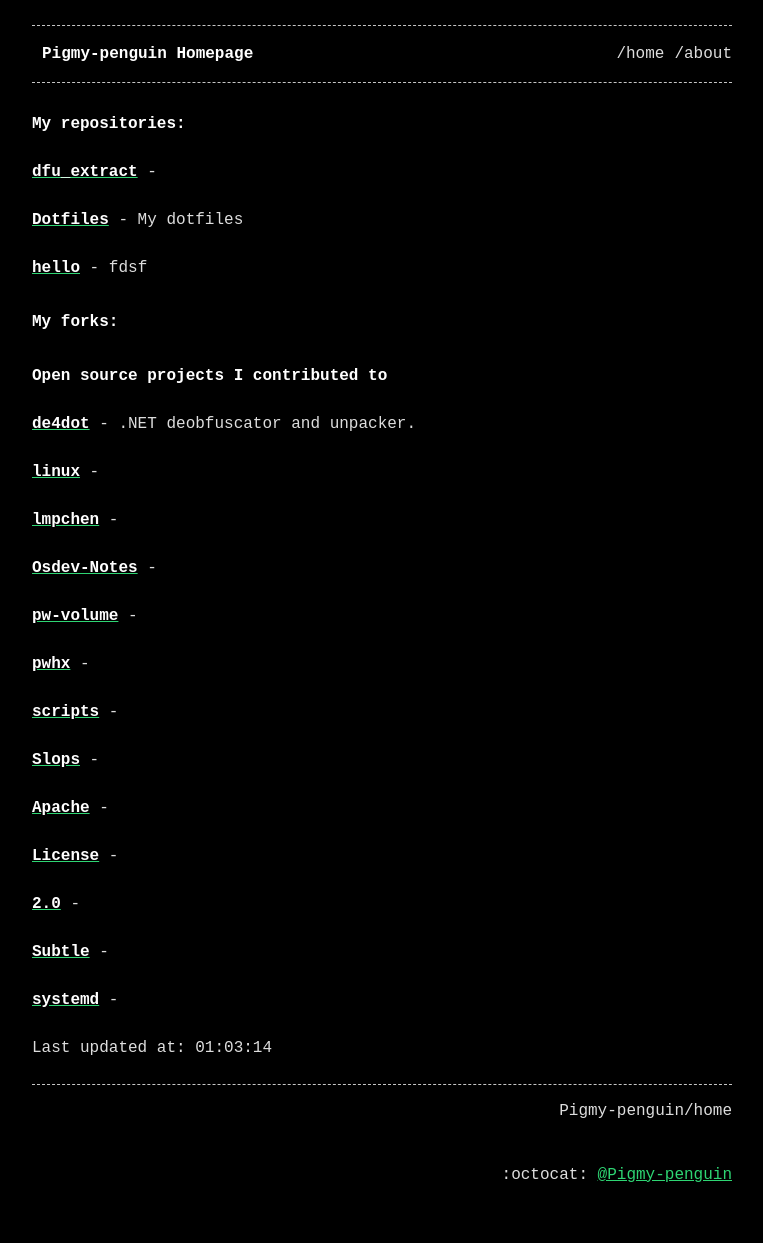
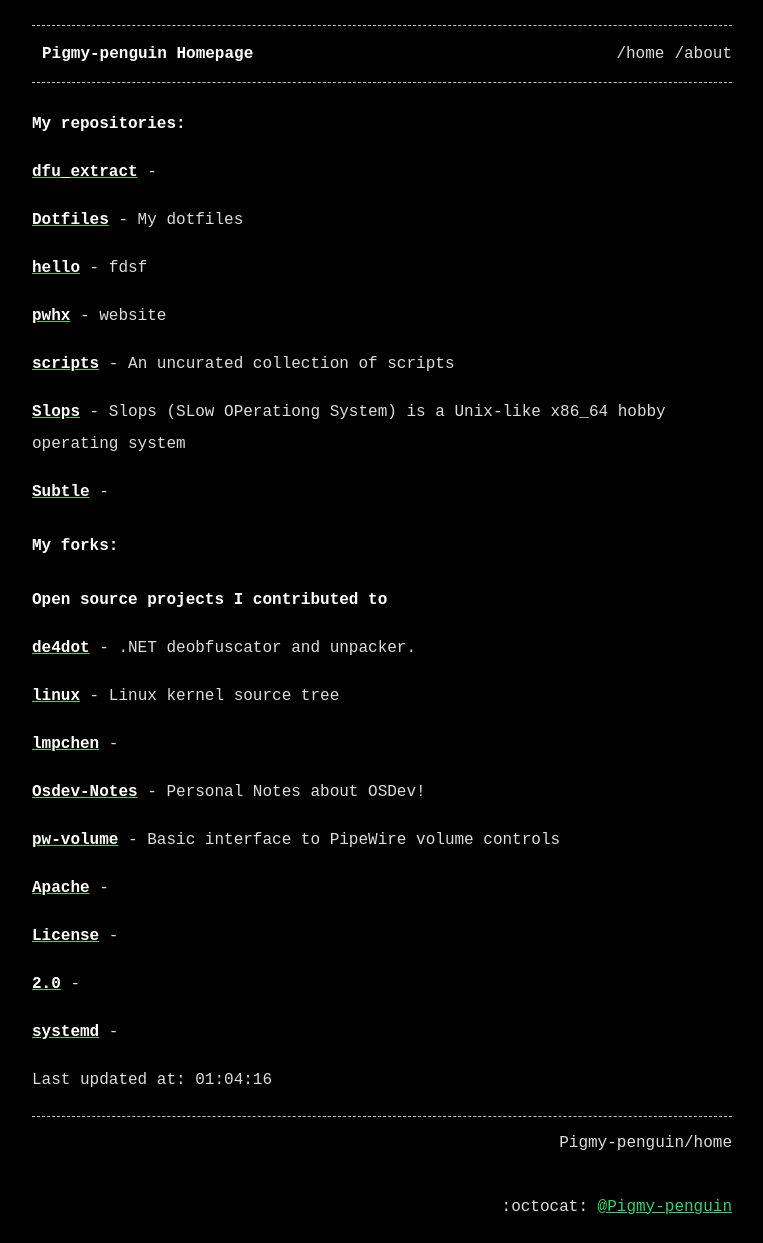
Before and after one commit to Pigmy-penguin/Pigmy-penguin.github.io, a Jekyll site: the page built from index.md, in a window 1280 px wide. Shown: the whole page, without its empty margins (258-1021 px from the left). Built offline with Jekyll 4.4.1, drawn with Linux system fonts in a browser that asks for light colours; before the commit the page ends 1211 px from its top, so only the background shows below that.

Commit message:
Auto updating the website

```diff
--- a/index.md
+++ b/index.md
@@ -13,24 +13,26 @@ title: Pigmy-penguin Homepage
 
 [**hello**](https://github.com/Pigmy-penguin/hello) - fdsf
 
+[**pwhx**](https://github.com/Pigmy-penguin/pwhx) - website
+
+[**scripts**](https://github.com/Pigmy-penguin/scripts) - An uncurated collection of scripts
+
+[**Slops**](https://github.com/Pigmy-penguin/Slops) - Slops (SLow OPerationg System) is a Unix-like x86_64 hobby operating system
+
+[**Subtle**](https://github.com/Pigmy-penguin/Subtle) -
+
 ## My forks:
 ### Open source projects I contributed to
 
 [**de4dot**](https://github.com/Pigmy-penguin/de4dot) - .NET deobfuscator and unpacker.
 
-[**linux**](https://github.com/Pigmy-penguin/linux) -
+[**linux**](https://github.com/Pigmy-penguin/linux) - Linux kernel source tree
 
 [**lmpchen**](https://github.com/Pigmy-penguin/lmpchen) -
 
-[**Osdev-Notes**](https://github.com/Pigmy-penguin/Osdev-Notes) -
+[**Osdev-Notes**](https://github.com/Pigmy-penguin/Osdev-Notes) - Personal Notes about OSDev!
 
-[**pw-volume**](https://github.com/Pigmy-penguin/pw-volume) -
-
-[**pwhx**](https://github.com/Pigmy-penguin/pwhx) -
-
-[**scripts**](https://github.com/Pigmy-penguin/scripts) -
-
-[**Slops**](https://github.com/Pigmy-penguin/Slops) -
+[**pw-volume**](https://github.com/Pigmy-penguin/pw-volume) - Basic interface to PipeWire volume controls
 
 [**Apache**](https://github.com/Pigmy-penguin/Apache) -
 
@@ -38,9 +40,7 @@ title: Pigmy-penguin Homepage
 
 [**2.0**](https://github.com/Pigmy-penguin/2.0) -
 
-[**Subtle**](https://github.com/Pigmy-penguin/Subtle) -
-
 [**systemd**](https://github.com/Pigmy-penguin/systemd) -
 
 
-Last updated at: 01:03:14
+Last updated at: 01:04:16
```
Also changed, not shown: 2 other files.
